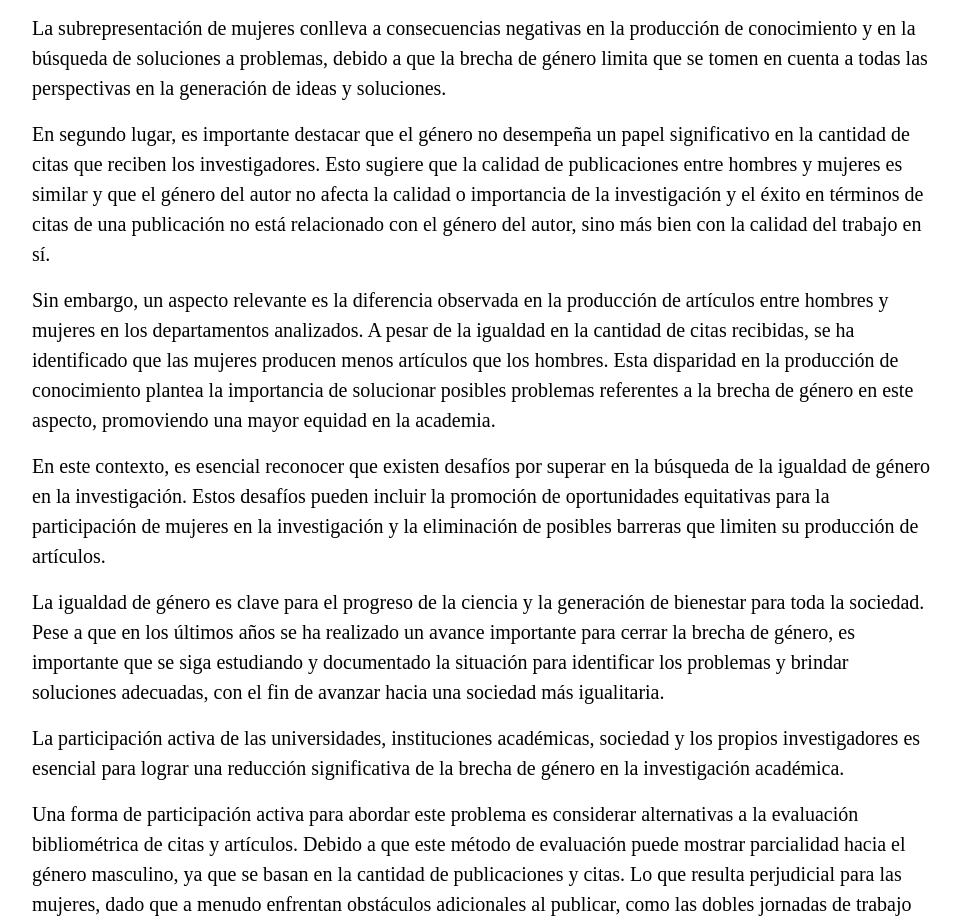
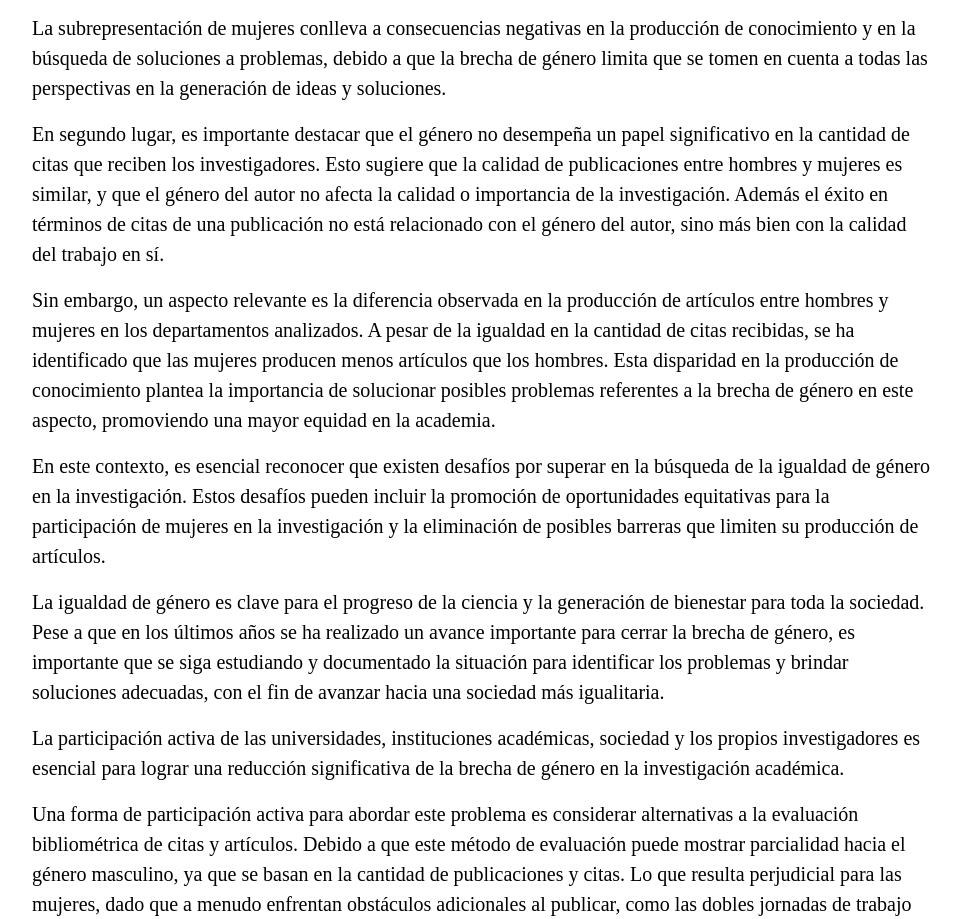
Before and after one commit to jorgesm25/ProbEstadyGenero, a plain HTML site: page retos.html in a window 1280 px wide. Shown: the part 1292-2211 px from the top of the page, without its empty margins (158-1119 px from the left). Drawn offline with nearby package versions, Linux system fonts and the light colour scheme.

Commit message:
Update retos.html

```diff
--- a/retos.html
+++ b/retos.html
@@ -128,7 +128,7 @@
 
     <p>La subrepresentación de mujeres conlleva a consecuencias negativas en la producción de conocimiento y en la búsqueda de soluciones a problemas, debido a que la brecha de género limita que se tomen en cuenta a todas las perspectivas en la generación de ideas y soluciones.</p>
 
-    <p>En segundo lugar, es importante destacar que el género no desempeña un papel significativo en la cantidad de citas que reciben los investigadores. Esto sugiere que la calidad de publicaciones entre hombres y mujeres es similar y que el género del autor no afecta la calidad o importancia de la investigación y el éxito en términos de citas de una publicación no está relacionado con el género del autor, sino más bien con la calidad del trabajo en sí.</p>
+    <p>En segundo lugar, es importante destacar que el género no desempeña un papel significativo en la cantidad de citas que reciben los investigadores. Esto sugiere que la calidad de publicaciones entre hombres y mujeres es similar, y que el género del autor no afecta la calidad o importancia de la investigación. Además el éxito en términos de citas de una publicación no está relacionado con el género del autor, sino más bien con la calidad del trabajo en sí.</p>
 
     <p>Sin embargo, un aspecto relevante es la diferencia observada en la producción de artículos entre hombres y mujeres en los departamentos analizados. A pesar de la igualdad en la cantidad de citas recibidas, se ha identificado que las mujeres producen menos artículos que los hombres. Esta disparidad en la producción de conocimiento plantea la importancia de solucionar posibles problemas referentes a la brecha de género en este aspecto, promoviendo una mayor equidad en la academia.</p>
 
```
